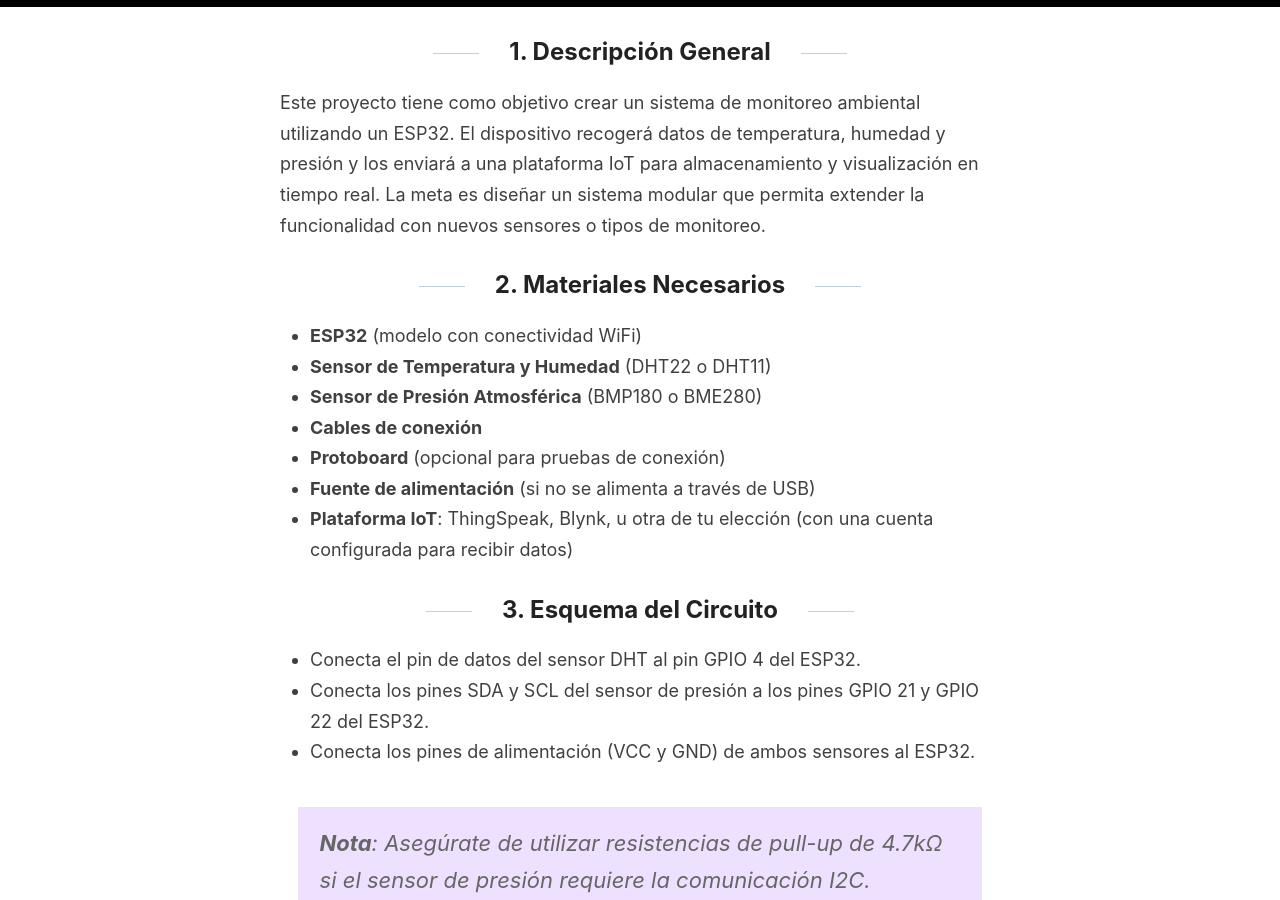
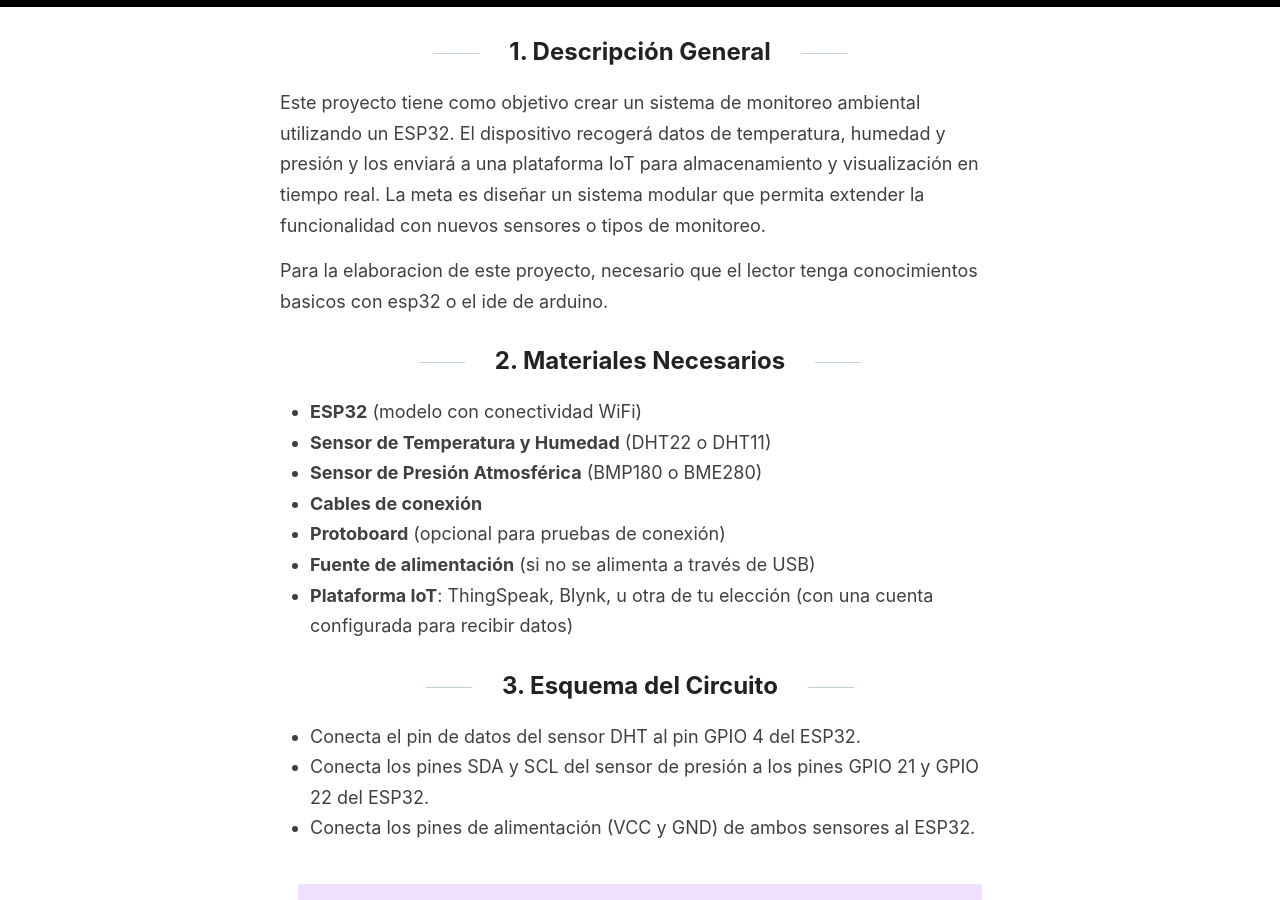
Before and after one commit to ethelpoe/ethelpoe.github.io, a Jekyll site: the page built from _posts/2024-11-04-IoT_Monitoring_System_with_ESP32.md, in a window 1280 px wide and 900 px high, scrolled down 443 px. Built offline with Jekyll 4.4.1, drawn with Linux system fonts in a browser that asks for light colours.

Commit message:
Update 2024-11-04-IoT_Monitoring_System_with_ESP32.md

```diff
--- a/_posts/2024-11-04-IoT_Monitoring_System_with_ESP32.md
+++ b/_posts/2024-11-04-IoT_Monitoring_System_with_ESP32.md
@@ -20,6 +20,8 @@ description: ""
 Este proyecto tiene como objetivo crear un sistema de monitoreo ambiental utilizando un ESP32.
 El dispositivo recogerá datos de temperatura, humedad y presión y los enviará a una plataforma IoT para almacenamiento y visualización en tiempo real.
 La meta es diseñar un sistema modular que permita extender la funcionalidad con nuevos sensores o tipos de monitoreo.
+
+Para la elaboracion de este proyecto, necesario que el lector tenga conocimientos basicos con esp32 o el ide de arduino.
 
 ## 2. Materiales Necesarios
 - **ESP32** (modelo con conectividad WiFi)
```
